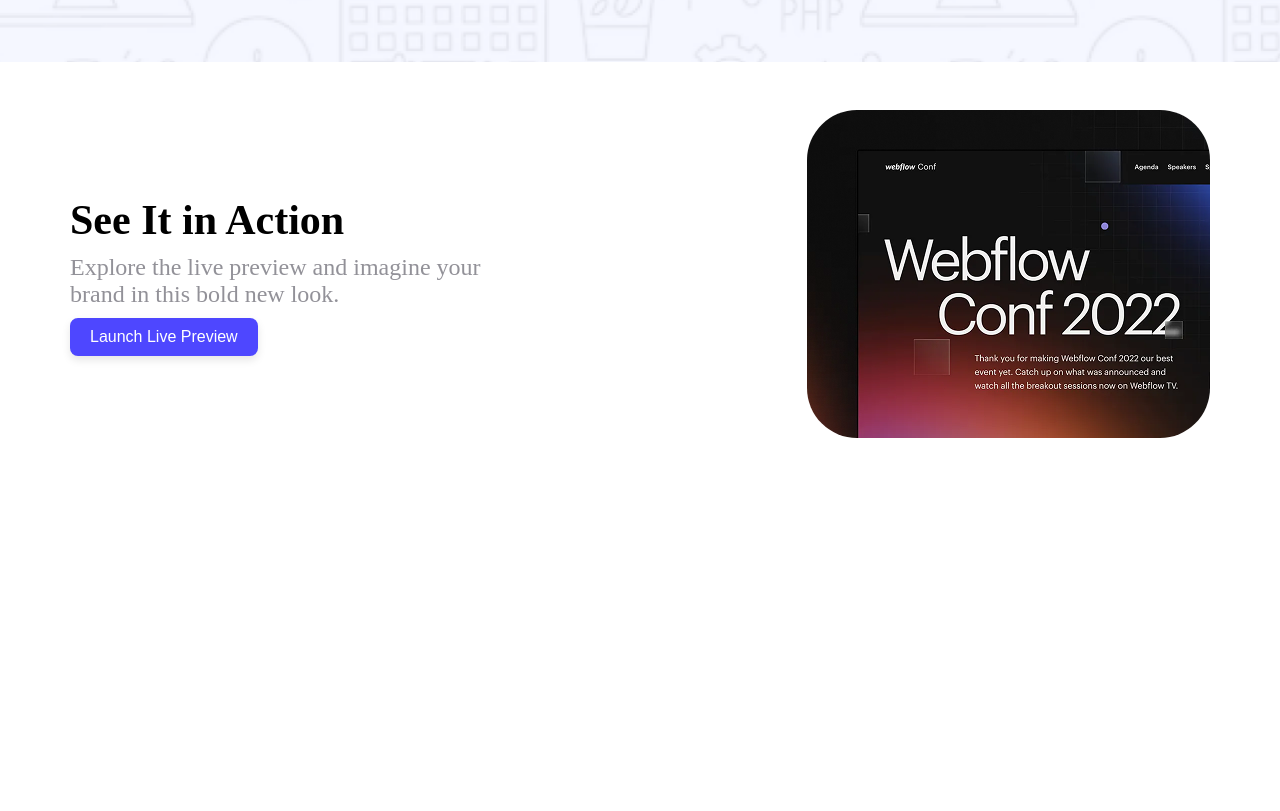
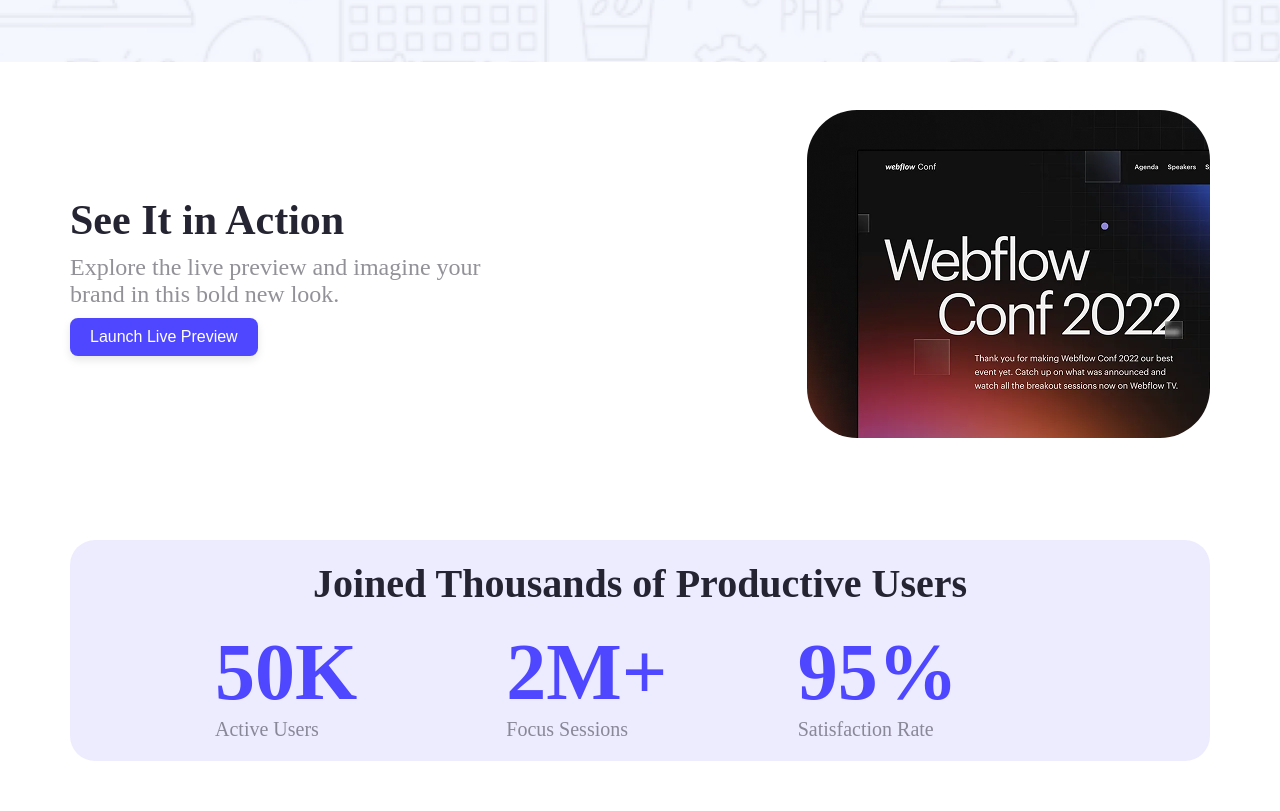
Before and after one commit to Raihan1018/assignment-01, a plain HTML site: page index.html in a window 1280 px wide. Shown: the part 738-1549 px from the top of the page. Before the commit the page ends 1228 px from the top, so only its background shows below. Drawn offline with Linux system fonts and the light colour scheme.

Commit message:
state section done & some heading color updated

```diff
--- a/index.html
+++ b/index.html
@@ -51,5 +51,30 @@
         </div>
       </div>
     </section>
+
+    <!-- State section -->
+    <section>
+      <div class="state-section">
+        <!-- title -->
+        <div class="state-title">
+          <h2>Joined Thousands of Productive Users</h2>
+        </div>
+
+        <div class="state-data">
+          <div>
+            <h1>50K</h1>
+            <p>Active Users</p>
+          </div>
+          <div>
+            <h1>2M+</h1>
+            <p>Focus Sessions</p>
+          </div>
+          <div>
+            <h1>95%</h1>
+            <p>Satisfaction Rate</p>
+          </div>
+        </div>
+      </div>
+    </section>
   </body>
 </html>
--- a/style/style.css
+++ b/style/style.css
@@ -22,7 +22,9 @@ a {
 section {
   padding: 50px 0px;
 }
-
+p {
+  color: #25243280;
+}
 .btn {
   background-color: #4e47ff;
   color: white;
@@ -62,7 +64,7 @@ nav {
 
 .logo {
   color: #4e47ff;
-  font-size: 25px;
+  font-size: 35px;
   text-transform: uppercase;
   font-weight: 700 !important;
 }
@@ -81,6 +83,8 @@ nav {
 }
 .hero h1 {
   margin: 10px 0px;
+  font-size: 60px;
+  color: #252432;
 }
 
 /* action section */
@@ -89,19 +93,49 @@ nav {
   margin: auto;
   max-height: 328px;
 }
-.action-text {
-}
+
 .action-text h3 {
   font-weight: bold;
   font-size: 42px;
+  color: #252432;
 }
 .action-text p {
   color: #25243280;
   font-size: 24px;
   padding: 10px 0px;
 }
-.action-img {
-}
+
 .action-img img {
   border-radius: 50px;
 }
+
+/* state section */
+.state-section {
+  border-radius: 25px;
+  background: rgba(78, 71, 255, 0.1);
+  max-width: 1140px;
+  margin: auto;
+}
+.state-title {
+  padding-top: 20px;
+}
+.state-section h2 {
+  text-align: center;
+  font-size: 40px;
+  color: #252432;
+}
+.state-data {
+  max-width: 850px;
+  margin: auto;
+  display: grid;
+  grid-template-columns: repeat(3, 1fr);
+  gap: 1.5rem;
+  padding: 20px;
+}
+.state-data h1 {
+  font-size: 80px;
+  color: #4e47ff;
+}
+.state-data p {
+  font-size: 20px;
+}
```
